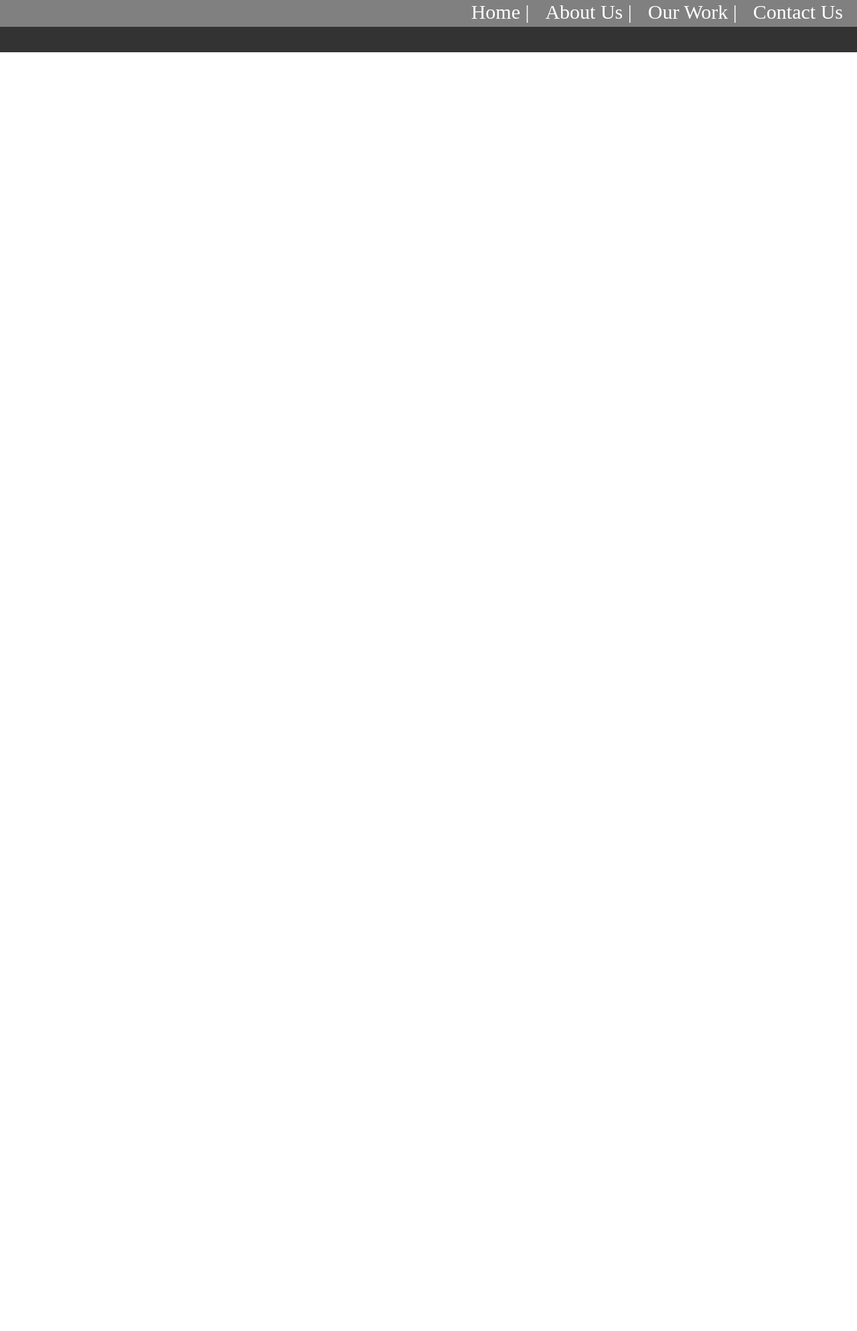
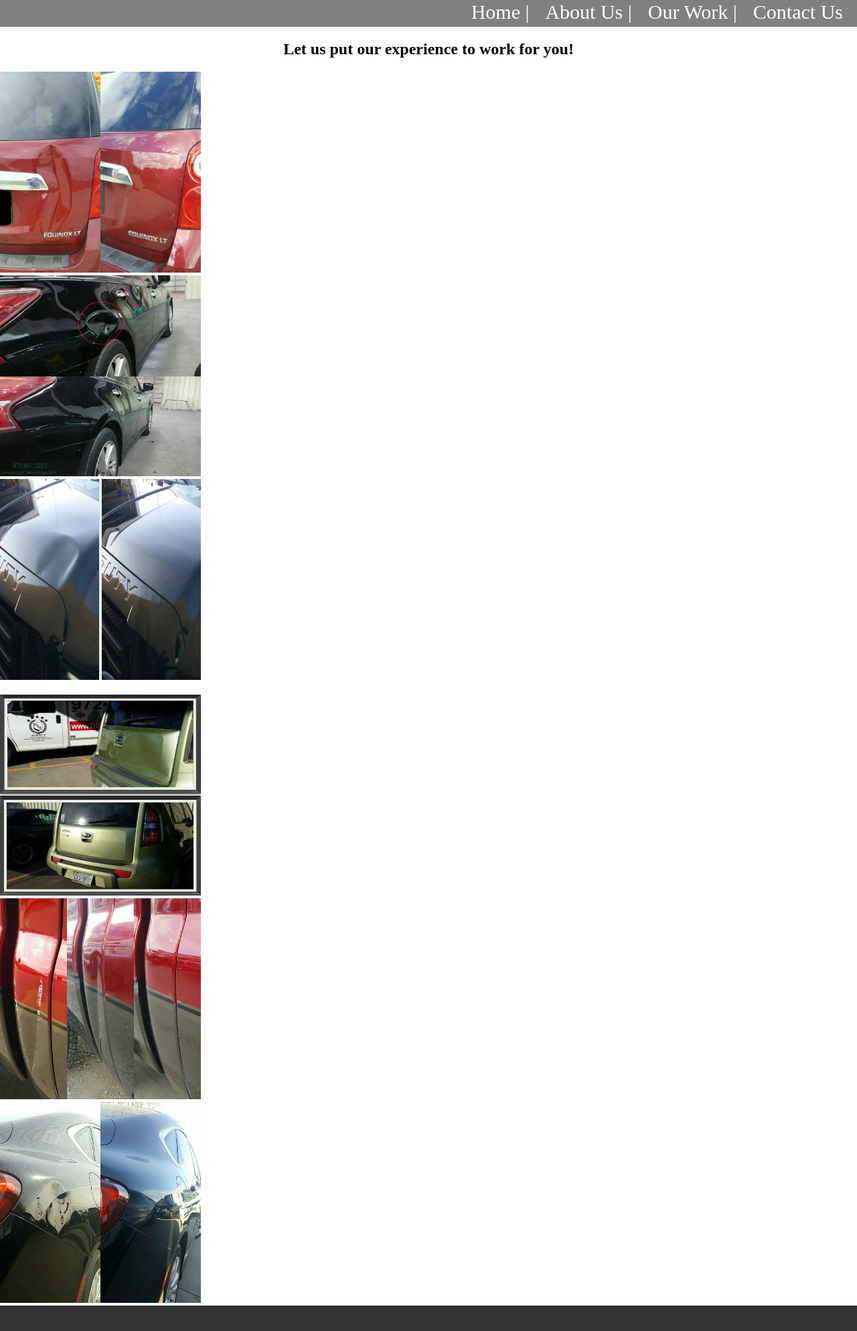
Before and after one commit to DamonFoster/DentSolutionsCo, a PHP site: page /work.html in a window 1280 px wide. Shown: the part 76-2063 px from the top of the page at 67% size. Before the commit the page ends 154 px from the top, so only its background shows below. Run offline with PHP 8.4, Linux system fonts and the light colour scheme.

Commit message:
added pictures to work page

```diff
--- a/style.css
+++ b/style.css
@@ -258,6 +258,28 @@ a:hover {
   to {opacity: 1}
 }
 
+.workTitle {
+	text-align: center;
+}
+
+.slides {
+	width: 500px;
+	height: 500px;
+	margin: auto;
+}
+
+.bna {
+	width: 300px;
+	height: 300px;
+}
+
+.bna:hover
+{
+        -webkit-transform: scale(1.3);
+        -ms-transform: scale(1.3);
+        transform: scale(1.3);
+}
+
 footer {
 	background: #333333;
 	height: 38px;
--- a/work.html
+++ b/work.html
@@ -6,10 +6,11 @@
 
 	<link rel="stylesheet" type="text/css" href="style.css">
 
+
 </head>
 <body>
 	<div id="wrapper">
-		<header id="invertHead"><img src="./img/invertLogo.png"></header>
+		<header id="invertHead"><img src="./assets/img/invertLogo.png"></header>
 
 		<div id="invertLinks">
 
@@ -22,10 +23,71 @@
 
 		</div>
 
-		<section id="work"></section>
+		<section id="work">
+
+			<div class="workTitle">
+
+				<h1 class="let">Let us put our experience to work for you!</h1>
+
+			</div>
+
+			<div class="container">
+
+				<div class="row">
+
+					<div class="col-md-4">
+
+						<img class="bna" src="./assets/img/ourWork1.png">
+
+					</div>
+
+					<div class="col-md-4">
+
+						<img class="bna" src="./assets/img/ourWork2.png">
+
+					</div>
+
+					<div class="col-md-4">
+
+						<img class="bna" src="./assets/img/ourWork3.png">
+
+					</div>
+
+				</div>
+
+				<br>
+
+				<div class="row">
+
+					<div class="col-md-4">
+
+						<img class="bna" src="./assets/img/ourWork4.jpg">
+
+					</div>
+
+					<div class="col-md-4">
+
+						<img class="bna" src="./assets/img/ourWork5.png">
+
+					</div>
+
+					<div class="col-md-4">
+
+						<img class="bna" src="./assets/img/ourWork6.png">
+
+					</div>
+
+				</div>
+
+			</div>
+
+		</section>
 
 		<footer></footer>
 
 	</div>
+
+	<script type="text/javascript" src="./assets/javascript/javascript.js"></script>
+
 </body>
 </html>
```
Also changed, not shown: assets/img/ourWork1.png (added), assets/img/ourWork2.png (added), assets/img/ourWork3.png (added), assets/img/ourWork4.jpg (added), assets/img/ourWork5.png (added), assets/img/ourWork6.png (added), assets/img/ourWork7.png (added), 1 other file.
